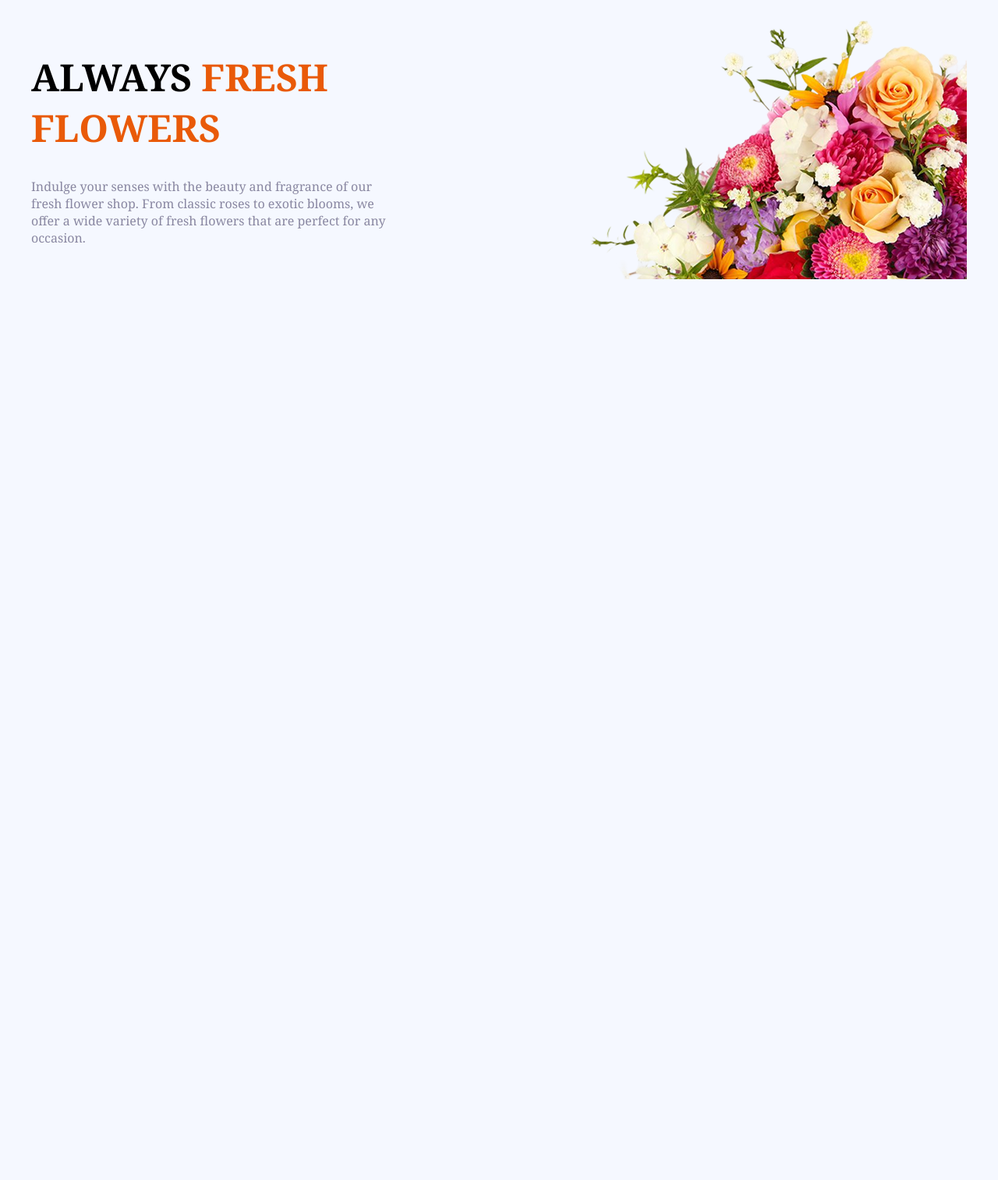
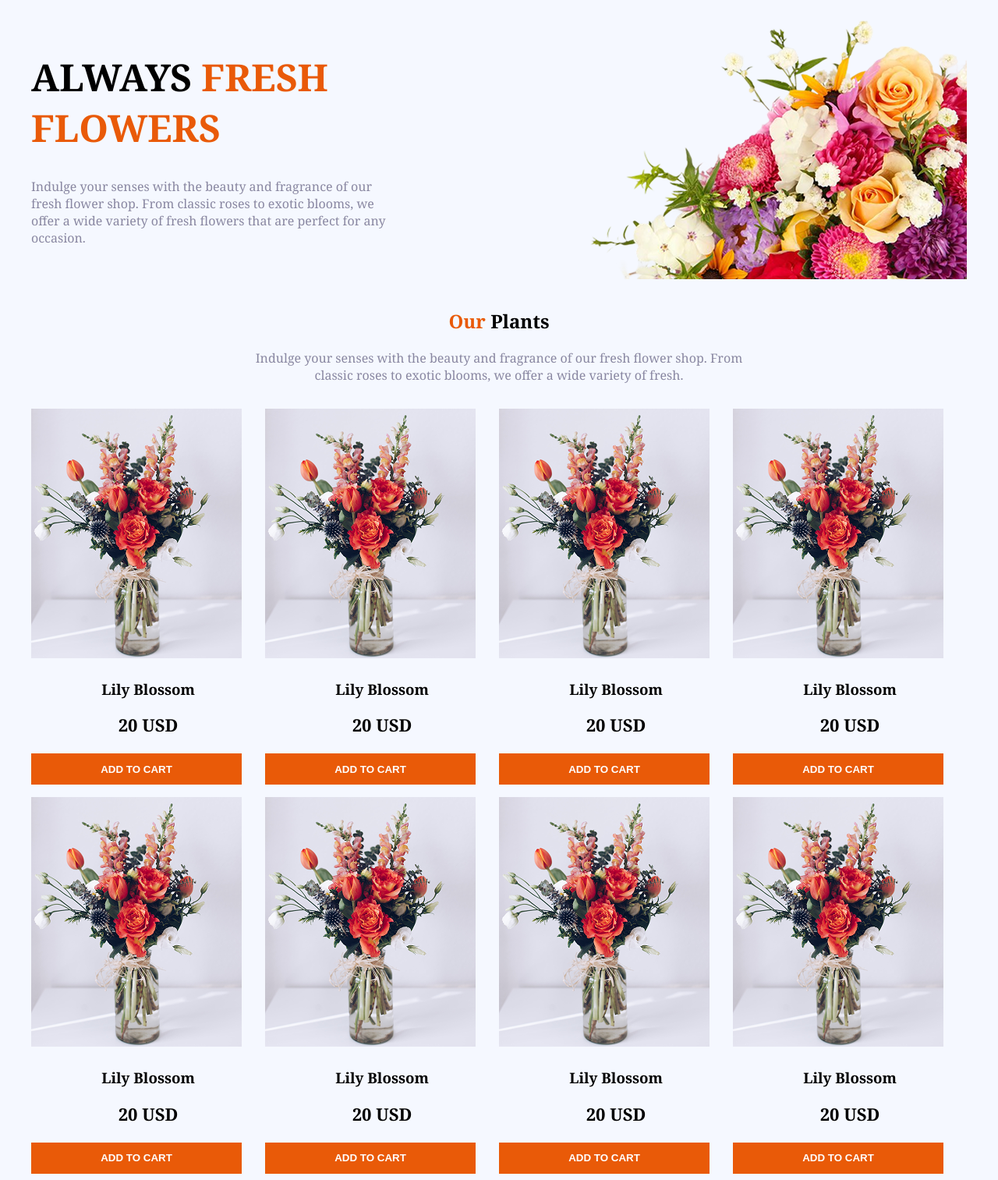
Before and after one commit to Tanvir-programmer/Flower-Market, a plain HTML site: page index.html in a window 1280 px wide. Shown: the part 125-1638 px from the top of the page at 78% size. Before the commit the page ends 800 px from the top, so only its background shows below. Drawn offline with Linux system fonts and the light colour scheme.

Commit message:
Our Plants section done!

```diff
--- a/index.html
+++ b/index.html
@@ -26,7 +26,7 @@
             </div>
             <div class="banner-content">
                 <div class="banner-heading-container">
-                    <h1 class="banner-heading">ALWAYS <span style="color: #e95a08;">FRESH <br>FLOWERS</span></h1>
+                    <h1 class="banner-heading">ALWAYS <span class="common-color">FRESH <br>FLOWERS</span></h1>
                 <p class="banner-text text-color">Indulge your senses with the beauty and fragrance of our fresh flower shop. From classic roses to exotic blooms, we offer a wide variety of fresh flowers that are perfect for any occasion. </p>
                 </div>
                 <div class="banner-img-container">
@@ -37,7 +37,64 @@
 
     </header>
     <main>
-
+        <div class="our-plants-section">
+            <div class="plants-heading-section">
+                <h2>
+                <span class="common-color">Our</span> Plants
+            </h2>
+            <p class="text-color">Indulge your senses with the beauty and fragrance of our fresh flower shop. From <br> classic roses to exotic blooms, we offer a wide variety of fresh.</p>
+            </div>
+            <div class="card-container">
+                <div class="card">
+                    <img src="./assets/sample-flower-image.png" alt="">
+                <h3>Lily Blossom</h3>
+                <h3 class="price">20 USD</h3>
+                <button class="btn-primary">ADD TO CART</button>
+                </div>
+                <div class="card">
+                    <img src="./assets/sample-flower-image.png" alt="">
+                <h3>Lily Blossom</h3>
+                <h3 class="price">20 USD</h3>
+                <button class="btn-primary">ADD TO CART</button>
+                </div>
+                <div class="card">
+                    <img src="./assets/sample-flower-image.png" alt="">
+                <h3>Lily Blossom</h3>
+                <h3 class="price">20 USD</h3>
+                <button class="btn-primary">ADD TO CART</button>
+                </div>
+                <div class="card">
+                    <img src="./assets/sample-flower-image.png" alt="">
+                <h3>Lily Blossom</h3>
+                <h3 class="price">20 USD</h3>
+                <button class="btn-primary">ADD TO CART</button>
+                </div>
+                <div class="card">
+                    <img src="./assets/sample-flower-image.png" alt="">
+                <h3>Lily Blossom</h3>
+                <h3 class="price">20 USD</h3>
+                <button class="btn-primary">ADD TO CART</button>
+                </div>
+                <div class="card">
+                    <img src="./assets/sample-flower-image.png" alt="">
+                <h3>Lily Blossom</h3>
+                <h3 class="price">20 USD</h3>
+                <button class="btn-primary">ADD TO CART</button>
+                </div>
+                <div class="card">
+                    <img src="./assets/sample-flower-image.png" alt="">
+                <h3>Lily Blossom</h3>
+                <h3 class="price">20 USD</h3>
+                <button class="btn-primary">ADD TO CART</button>
+                </div>
+                <div class="card">
+                    <img src="./assets/sample-flower-image.png" alt="">
+                <h3>Lily Blossom</h3>
+                <h3 class="price">20 USD</h3>
+                <button class="btn-primary">ADD TO CART</button>
+                </div>
+            </div>
+        </div>
     </main>
     <footer>
 
--- a/styles/style.css
+++ b/styles/style.css
@@ -19,6 +19,18 @@ header, main{
 }
 .text-color{
     color: #8987A1;
+}
+.common-color{
+    color: #e95a08;;
+}
+.btn-primary{
+    background-color: #e95a08;
+    color: white;
+    border: none;
+    width: 270px;
+    height: 40px;
+    font-weight: 600;
+
 }
 
 /* header section starts here  */
@@ -53,10 +65,33 @@ header, main{
     align-items: center;
     gap: 2rem;
     margin-top: 2rem;
+    margin-bottom: 2rem;
 }
 .banner-heading-container{
     padding-right: 8rem;
 }
+
+/* plants section style starts here
+ */
+ .plants-heading-section{
+    text-align: center;
+    margin-bottom: 2rem;
+ }
+ .card-container{
+    display: grid;
+    grid-template-columns: repeat(4, 1fr);
+    row-gap: 1rem;
+ }
+
+
+ .card-container h3{
+    text-align: center;
+ }
+ .price{
+    font-weight: bold;
+    font-size: 22px;
+    margin-top: 0;
+ }
 
 /* Responsive design starts here  */
 @media screen and (max-width: 576px) {
@@ -78,5 +113,19 @@ header, main{
         text-align: center;
         padding: 0;
     }
+    .main{
+        width: 100%;
+    }
+    .plants-heading-section{
+        width: 100%;
+    }
+    /* .card{
+    width: 270px; } */
+    .card-container {
+        grid-template-columns: repeat(2, 1fr);
+        grid-column-gap: 0.2rem;
+        width: 100%;
+ }
+
 
 }
```
